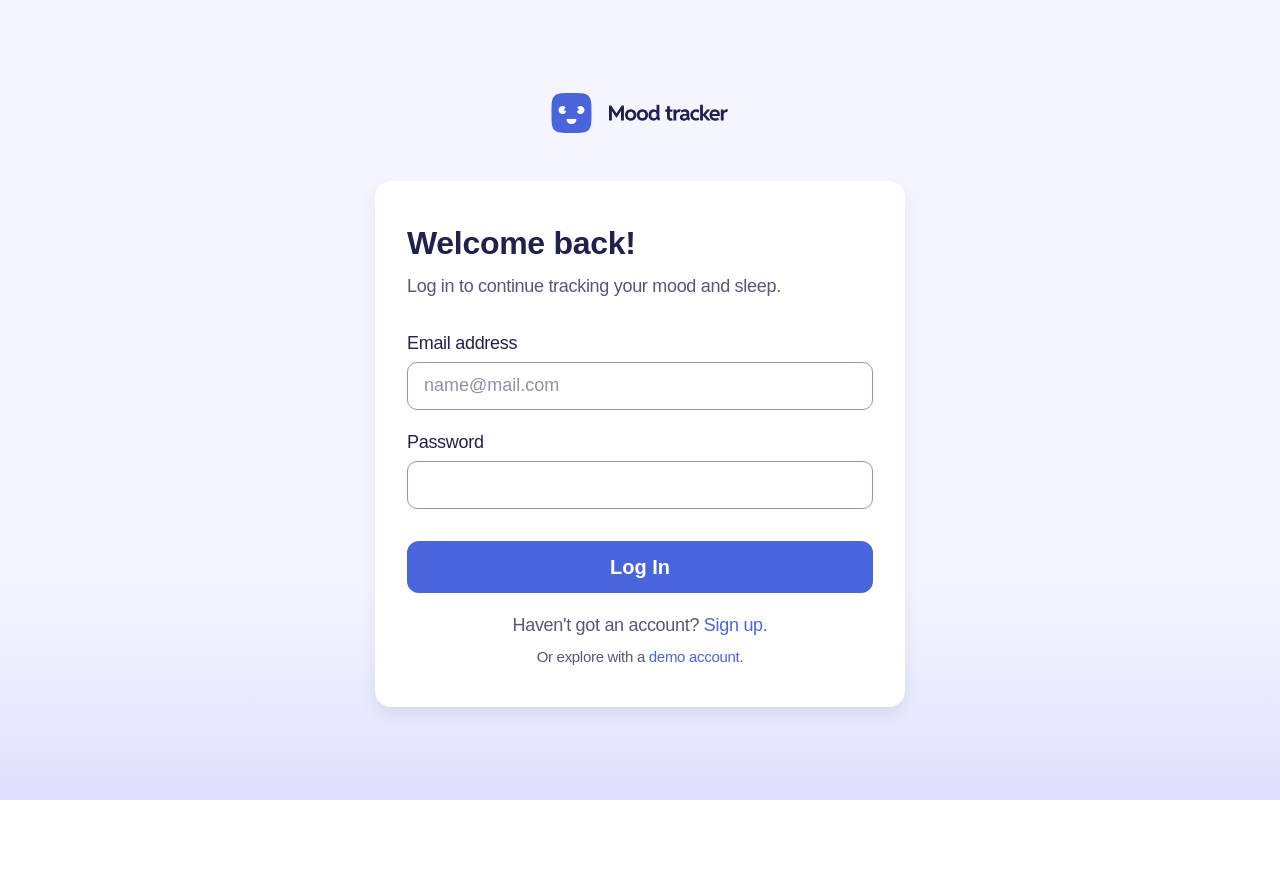
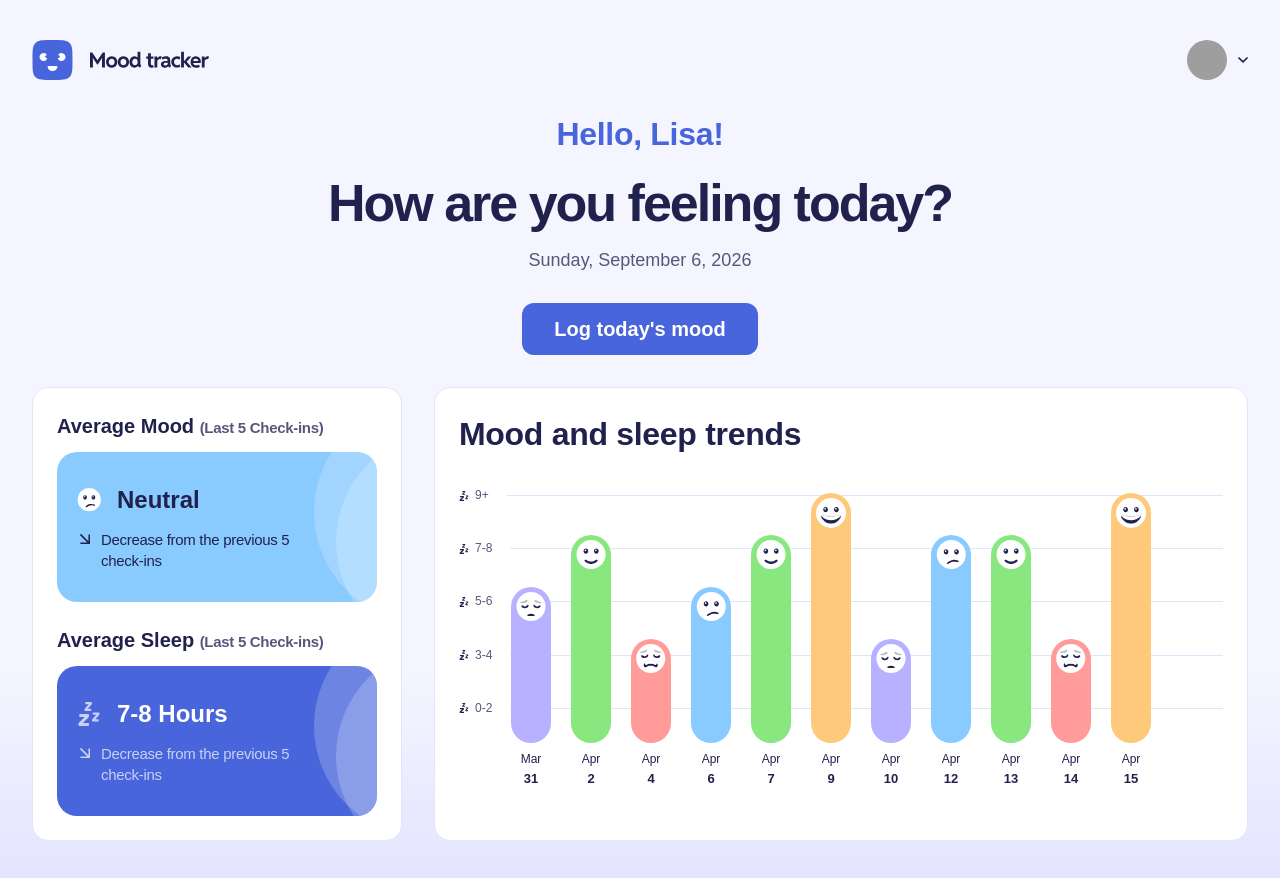
Before and after one commit to paladinescamila/Mood-Tracking-App, a React (Vite) app: page / in a window 1280 px wide. Shown: the top 878 px of the page. Before the commit the page ends 800 px from the top, so only its background shows below. Built offline with nearby package versions, Linux system fonts and the light colour scheme; no server answers; grey boxes are pictures that could not be loaded; a web font is replaced by a local one.

Commit message:
Test showing demo account

```diff
--- a/src/constants/demo.ts
+++ b/src/constants/demo.ts
@@ -1,6 +1,8 @@
+import {generateID} from '@/utils/generateID';
+
 export const DEMO_USER: User = {
+	id: 'QjemPXthw4cxCrL97KRnEftFoHi2',
 	name: 'Lisa',
-	id: 'QjemPXthw4cxCrL97KRnEftFoHi2',
 	email: 'lisa@mail.com',
 	photo:
 		'https://firebasestorage.googleapis.com/v0/b/mood-app-paladinescamila.firebasestorage.app/o/users%2FQjemPXthw4cxCrL97KRnEftFoHi2%2Fprofile.jpg?alt=media&token=24dc20c4-0e9b-4fb1-9eb6-0714ec776550',
@@ -8,104 +10,101 @@ export const DEMO_USER: User = {
 
 export const DEMO_MOODS: MoodEntry[] = [
 	{
-		id: 'mtqgzdak-0ze909vj2nhi811wkgqxd0bcpfgf027sog44',
+		id: generateID(),
+		createdAt: '2026-03-31T10:00:00Z',
+		feelings: ['anxious', 'overwhelmed'],
+		mood: 'sad',
+		sleepHours: '5-6',
+		journalEntry:
+			'Feeling a bit down today. Work has been stressful, and I didn’t get enough sleep last night.',
+	},
+	{
+		id: generateID(),
+		createdAt: '2026-04-02T10:00:00Z',
+		feelings: ['content'],
+		mood: 'happy',
+		sleepHours: '7-8',
+		journalEntry: 'Had a great day! Spent time with friends and enjoyed a nice walk in the park.',
+	},
+	{
+		id: generateID(),
+		createdAt: '2026-04-04T10:00:00Z',
+		feelings: ['frustrated', 'disappointed'],
+		mood: 'very-sad',
+		sleepHours: '3-4',
+		journalEntry:
+			'Feeling really down today. Nothing seems to be going right, and I’m struggling to stay positive.',
+	},
+	{
+		id: generateID(),
+		createdAt: '2026-04-06T10:00:00Z',
+		feelings: ['calm', 'peaceful'],
+		mood: 'neutral',
+		sleepHours: '5-6',
+		journalEntry:
+			'Today was an average day. Nothing too exciting, but nothing too bad either. Just a regular day.',
+	},
+	{
+		id: generateID(),
 		createdAt: '2026-04-07T10:00:00Z',
-		feelings: ['joyful', 'excited'],
+		feelings: ['joyful', 'grateful'],
 		mood: 'happy',
 		sleepHours: '7-8',
 		journalEntry:
-			'I feel really happy and excited today! I have a lot of energy and I am looking forward to the weekend.',
+			'Feeling really happy today! I accomplished a lot at work and had a great time with my family in the evening.',
 	},
 	{
+		id: generateID(),
+		createdAt: '2026-04-09T10:00:00Z',
+		feelings: ['excited', 'motivated'],
+		mood: 'very-happy',
+		sleepHours: '9+',
+		journalEntry:
+			'Today was amazing! I received some great news and I’m feeling very optimistic about the future.',
+	},
+	{
+		id: generateID(),
+		createdAt: '2026-04-10T10:00:00Z',
+		feelings: ['lonely', 'tired'],
+		mood: 'sad',
+		sleepHours: '3-4',
+		journalEntry:
+			'Feeling a bit down today. I didn’t sleep well last night and I’m feeling a bit isolated from my friends.',
+	},
+	{
+		id: generateID(),
+		createdAt: '2026-04-12T10:00:00Z',
+		feelings: ['calm', 'peaceful'],
+		mood: 'neutral',
+		sleepHours: '7-8',
+		journalEntry:
+			'Today was a calm day. I spent some time meditating and reflecting on my goals for the future.',
+	},
+	{
+		id: generateID(),
+		createdAt: '2026-04-13T10:00:00Z',
+		feelings: ['grateful', 'hopeful'],
 		mood: 'happy',
 		sleepHours: '7-8',
-		createdAt: '2026-04-13T10:00:00Z',
 		journalEntry:
-			'I feel really happy and content today! I am grateful for all the good things in my life and I am looking forward to the future.',
-		feelings: ['grateful', 'content'],
-		id: 'mtqgzdak-2bwvfi7qbg9u3q9a1ayaamf2p7fjzb2iudk6',
+			'Feeling really happy today! I’m grateful for my friends and family and I’m hopeful about the future.',
 	},
 	{
-		journalEntry: 'I feel okay today. Nothing too exciting, but nothing too bad either.',
-		id: 'mtqgzdak-58g3mxr29atb2zv0m9h9tlauyzz7ku3xvk9x',
-		sleepHours: '5-6',
-		feelings: ['calm', 'peaceful'],
-		mood: 'neutral',
-		createdAt: '2026-04-06T10:00:00Z',
+		id: generateID(),
+		createdAt: '2026-04-14T10:00:00Z',
+		feelings: ['frustrated', 'disappointed'],
+		mood: 'very-sad',
+		sleepHours: '3-4',
+		journalEntry:
+			'Feeling really down today. I had a tough day at work and I’m struggling to stay positive.',
 	},
 	{
-		createdAt: '2026-04-12T10:00:00Z',
-		id: 'mtqgzdak-dkgjj8oi5j62tnpmw1g78a3ij9q6b4wgudiz',
-		feelings: ['calm', 'peaceful'],
-		journalEntry: 'I feel okay today. Nothing too exciting, but nothing too bad either.',
-		mood: 'neutral',
-		sleepHours: '7-8',
-	},
-	{
-		mood: 'sad',
-		sleepHours: '5-6',
-		feelings: ['anxious', 'lonely'],
-		createdAt: '2026-03-31T10:00:00Z',
-		journalEntry: 'I feel really sad today. Nothing seems to go right.',
-		id: 'mtqgzdak-dwxhqx63kij50k29loq1iky2rxwyqk9xf3dx',
-	},
-	{
-		journalEntry: 'I feel very sad and lonely today. I wish I had someone to talk to.',
-		createdAt: '2026-04-04T10:00:00Z',
-		mood: 'very-sad',
-		feelings: ['lonely', 'down'],
-		id: 'mtqgzdak-hxbrt48c95x031lw8l2m91bso8ntwkq3ktar',
-		sleepHours: '3-4',
-	},
-	{
-		sleepHours: '9+',
-		id: 'mtqgzdak-m1lrm3rwa79ulotjm0zdnthbpoplikutjkup',
-		feelings: ['anxious', 'excited'],
-		mood: 'very-happy',
-		journalEntry:
-			'I feel very happy and excited today! I have a lot of energy and I am looking forward to the weekend.',
+		id: generateID(),
 		createdAt: '2026-04-15T10:00:00Z',
-	},
-	{
-		journalEntry:
-			'I feel really sad and anxious today. I am worried about the future and I am feeling down.',
-		sleepHours: '3-4',
-		id: 'mtqgzdak-mi17479mmd89y9bvgzvlvgkpbmztdlam8607',
-		feelings: ['anxious', 'down'],
-		createdAt: '2026-04-10T10:00:00Z',
-		mood: 'sad',
-	},
-	{
-		sleepHours: '3-4',
-		mood: 'very-sad',
-		id: 'mtqgzdak-v04b171in03f0h56z8f23lgu8n2ilbgh81jg',
-		feelings: ['anxious', 'lonely'],
-		createdAt: '2026-04-14T10:00:00Z',
-		journalEntry: 'I feel very sad and lonely today. I wish I had someone to talk to.',
-	},
-	{
-		feelings: ['grateful', 'optimistic'],
+		feelings: ['excited', 'motivated'],
 		mood: 'very-happy',
 		sleepHours: '9+',
-		createdAt: '2026-04-09T10:00:00Z',
-		id: 'mtqgzdak-xut6i4lb5bvcbzkwnn7elt0te8hihhnoo8u3',
 		journalEntry:
-			'I feel very happy and optimistic today! I am grateful for all the good things in my life and I am looking forward to the future.',
-	},
-	{
-		createdAt: '2026-04-02T10:00:00Z',
-		id: 'mtqgzdak-zwk3ly7vr1hniunx1znz0kdcpeftx7nl083r',
-		feelings: ['grateful', 'content'],
-		journalEntry: 'I had a great day today! I feel grateful for my friends and family.',
-		mood: 'happy',
-		sleepHours: '7-8',
-	},
-	{
-		sleepHours: '7-8',
-		feelings: ['optimistic', 'content'],
-		id: 'mtrholqo-q0gm7zaz1g18sb7ua556ouq1xjwmxi4h7g6d',
-		createdAt: '2026-09-07T17:03:06.000Z',
-		journalEntry: 'It has been a good day',
-		mood: 'happy',
+			'Today was an amazing day! I accomplished a lot and I’m feeling very optimistic about the future.',
 	},
 ];
--- a/src/hooks/useLoadData.ts
+++ b/src/hooks/useLoadData.ts
@@ -27,9 +27,9 @@ export const useLoadData = () => {
 						setMoodsHistory(moodsHistory);
 					}
 				} else {
-					setAuthUser(null);
-					setUser(null);
-					setMoodsHistory([]);
+					// setAuthUser(null);
+					// setUser(null);
+					// setMoodsHistory([]);
 				}
 			} catch (loadError) {
 				console.error('Error loading user data:', loadError);
--- a/src/stores/app.ts
+++ b/src/stores/app.ts
@@ -2,6 +2,7 @@ import {create} from 'zustand';
 import {persist, createJSONStorage} from 'zustand/middleware';
 import {sortMoodsHistory} from '@/utils/sortMoodsHistory';
 import type {FirebaseUser} from '@/firebase/config';
+import {DEMO_MOODS, DEMO_USER} from '@/constants/demo';
 
 interface AppState {
 	authUser: FirebaseUser | null;
@@ -22,11 +23,11 @@ export const useAppStore = create<AppState>()(
 			authUser: null,
 			setAuthUser: (authUser) => set({authUser}),
 
-			user: null,
+			user: DEMO_USER,
 			setUser: (user) => set({user}),
 
 			// Moods history
-			moodsHistory: [],
+			moodsHistory: sortMoodsHistory(DEMO_MOODS),
 			setMoodsHistory: (moodsHistory) => set({moodsHistory: sortMoodsHistory(moodsHistory)}),
 			addMoodEntry: (moodEntry) =>
 				set(({moodsHistory}) => ({moodsHistory: sortMoodsHistory([...moodsHistory, moodEntry])})),
```
